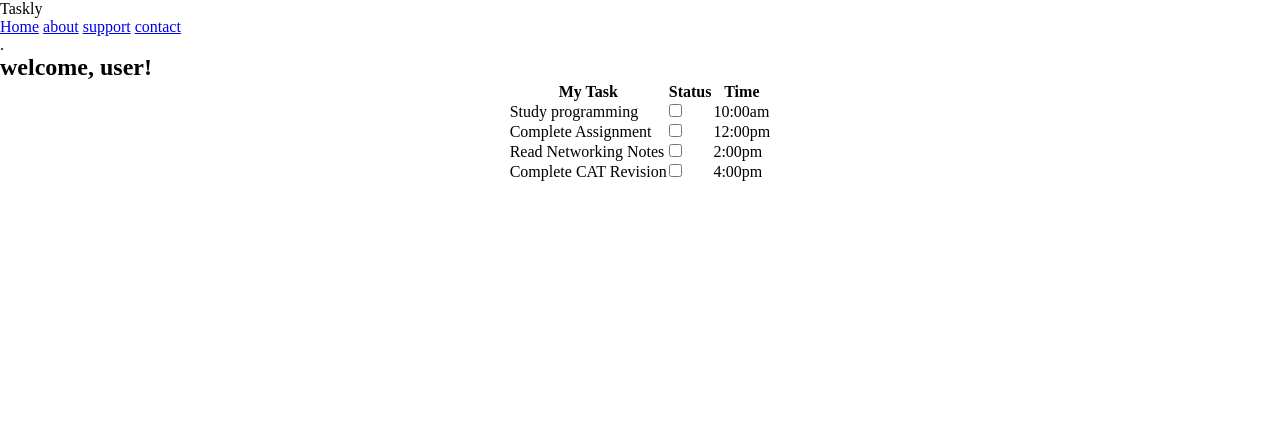
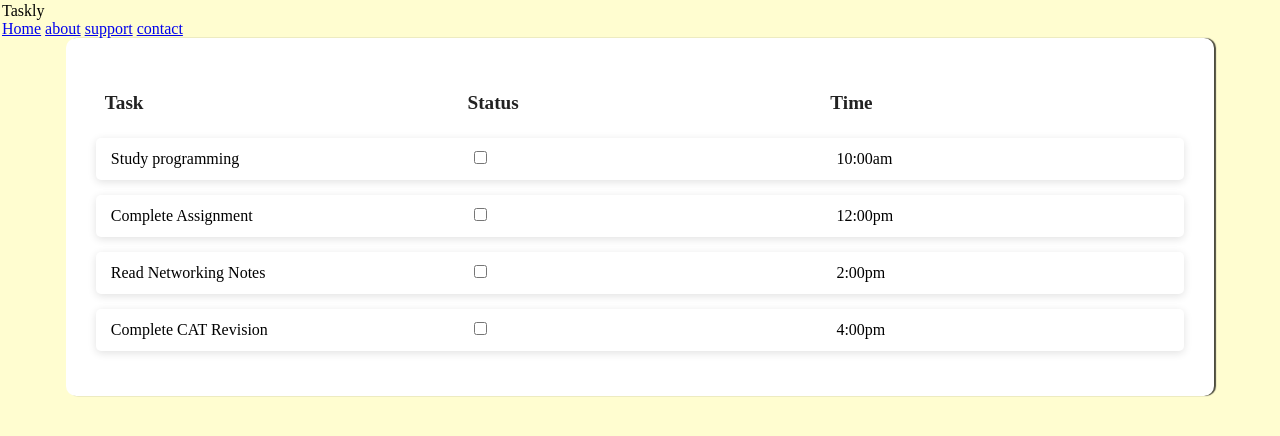
Before and after one commit to samuel-proxy/taskly, a plain HTML site: page index.html in a window 1280 px wide. Drawn offline with Linux system fonts and the light colour scheme.

Commit message:
Updated the styling

```diff
--- a/css/style.css
+++ b/css/style.css
@@ -3,4 +3,47 @@
     padding: 0;
     margin: 0 auto;
 }
-body{}
+body{
+    padding: 2px;
+    background: #FFFDD0;
+
+}
+
+table{
+    border-collapse: separate;
+    border-spacing: 0 15px;
+    width: 90%;
+    table-layout: fixed;
+    background-color: #ffff;
+    padding: 30px;
+    border-radius: 10px;
+    box-shadow: 2px 0 1px rgba(0,0,0,0.7);
+}
+
+table thead{
+    font-size: 1.2rem;
+    font-weight: bold;
+    color: #222222;
+    background-color: #ffff;
+    border-radius: 10px;
+}
+
+thead th{
+    text-align: left;
+    padding: 0.56rem;
+}
+table tbody{
+    background: #fffdfd00;
+}
+tbody td{
+    padding: 12px 15px;
+    margin-bottom: 2rem;
+    font-size: 1rem;
+
+}
+tbody tr{
+    padding: 15px 12px;
+    margin-bottom: 2rem;
+    box-shadow: 0px 2px 8px rgba(0,0,0,0.12);
+    border-radius: 5px;
+}
--- a/index.html
+++ b/index.html
@@ -5,6 +5,7 @@
     <meta name="viewport" content="width=device-width, initial-scale=1.0">
     <title>Taskly</title>
     <link rel="stylesheet" href="css/style.css">
+
 </head>
 <body>
     <header>
@@ -15,18 +16,18 @@
 
   <a href="support.html">support</a>
 <a href="contact.html">contact</a>
-</nav>.
+</nav>
 </header>
-   <section class="welcome">
-    <h2>welcome, user!</h2>
-   </section>
 
    <main>
+    <div class="task-card">
         <table>
-            <thead>
-        <th>My Task</th>
-        <th>Status</th>
-        <th>Time</th>
+        <thead>
+        <tr>
+        <th scope="col">Task</th>
+        <th scope="col">Status</th>
+        <th scope="col">Time</th>
+        </tr>
         </thead>
     <tbody>
         <tr>
@@ -50,9 +51,7 @@
         <td>4:00pm</td>
         </tr>
     </tbody>
-
-
  </table>
-
+ </div>
 </body>
 </html>
```
